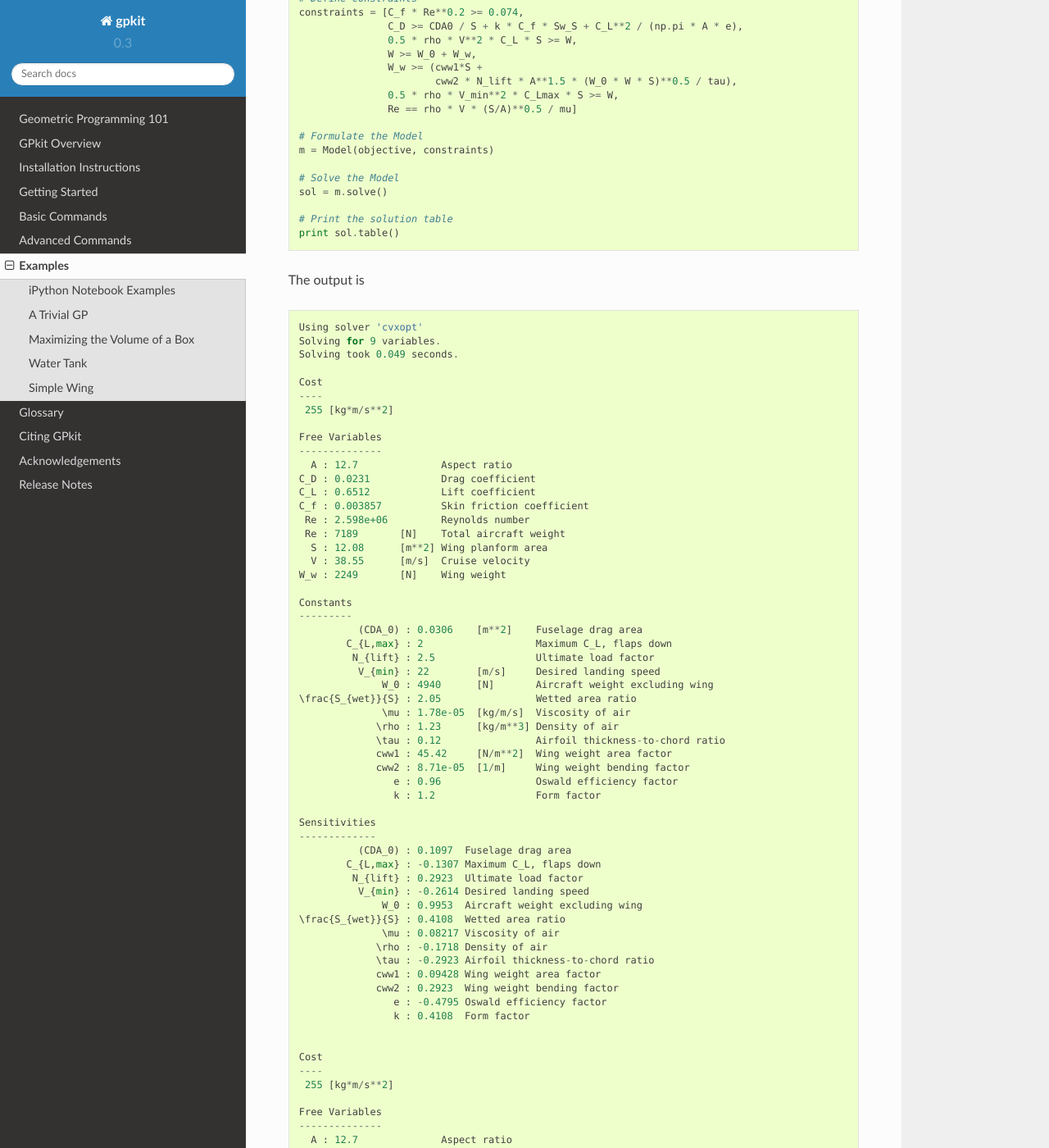
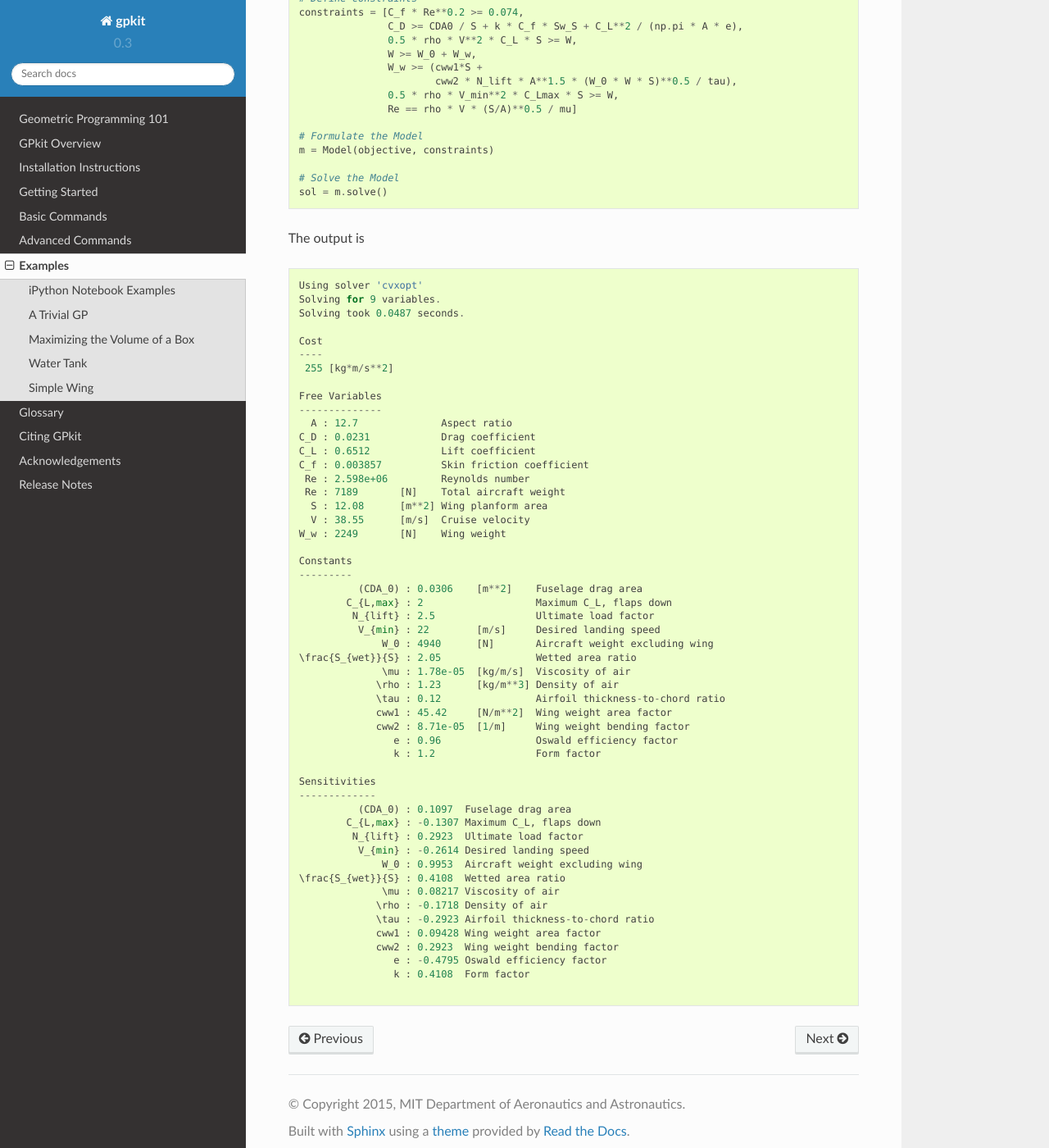
Before and after one commit to convexengineering/gpkit, a Sphinx documentation site: the page built from docs/source/examples.rst, in a window 1280 px wide and 1400 px high, scrolled down 3714 px. Shown: the whole window at 82% size. Built offline with Sphinx 7.4.7 and the Read the Docs theme 2.0.0, drawn with Linux system fonts in a browser that asks for light colours.

Commit message:
don't print twice

```diff
--- a/docs/source/examples/simple_wing.py
+++ b/docs/source/examples/simple_wing.py
@@ -45,6 +45,3 @@ m = Model(objective, constraints)
 
 # Solve the Model
 sol = m.solve()
-
-# Print the solution table
-print sol.table()
--- a/docs/source/examples/simple_wing_output.txt
+++ b/docs/source/examples/simple_wing_output.txt
@@ -1,6 +1,6 @@
 Using solver 'cvxopt'
 Solving for 9 variables.
-Solving took 0.049 seconds.
+Solving took 0.0487 seconds.
 
 Cost
 ----
@@ -49,52 +49,3 @@ Sensitivities
              cww2 : 0.2923  Wing weight bending factor
                 e : -0.4795 Oswald efficiency factor
                 k : 0.4108  Form factor
-
-
-Cost
-----
- 255 [kg*m/s**2]
-
-Free Variables
---------------
-  A : 12.7              Aspect ratio
-C_D : 0.0231            Drag coefficient
-C_L : 0.6512            Lift coefficient
-C_f : 0.003857          Skin friction coefficient
- Re : 2.598e+06         Reynolds number
- Re : 7189       [N]    Total aircraft weight
-  S : 12.08      [m**2] Wing planform area
-  V : 38.55      [m/s]  Cruise velocity
-W_w : 2249       [N]    Wing weight
-
-Constants
----------
-          (CDA_0) : 0.0306    [m**2]    Fuselage drag area
-        C_{L,max} : 2                   Maximum C_L, flaps down
-         N_{lift} : 2.5                 Ultimate load factor
-          V_{min} : 22        [m/s]     Desired landing speed
-              W_0 : 4940      [N]       Aircraft weight excluding wing
-\frac{S_{wet}}{S} : 2.05                Wetted area ratio
-              \mu : 1.78e-05  [kg/m/s]  Viscosity of air
-             \rho : 1.23      [kg/m**3] Density of air
-             \tau : 0.12                Airfoil thickness-to-chord ratio
-             cww1 : 45.42     [N/m**2]  Wing weight area factor
-             cww2 : 8.71e-05  [1/m]     Wing weight bending factor
-                e : 0.96                Oswald efficiency factor
-                k : 1.2                 Form factor
-
-Sensitivities
--------------
-          (CDA_0) : 0.1097  Fuselage drag area
-        C_{L,max} : -0.1307 Maximum C_L, flaps down
-         N_{lift} : 0.2923  Ultimate load factor
-          V_{min} : -0.2614 Desired landing speed
-              W_0 : 0.9953  Aircraft weight excluding wing
-\frac{S_{wet}}{S} : 0.4108  Wetted area ratio
-              \mu : 0.08217 Viscosity of air
-             \rho : -0.1718 Density of air
-             \tau : -0.2923 Airfoil thickness-to-chord ratio
-             cww1 : 0.09428 Wing weight area factor
-             cww2 : 0.2923  Wing weight bending factor
-                e : -0.4795 Oswald efficiency factor
-                k : 0.4108  Form factor
```
